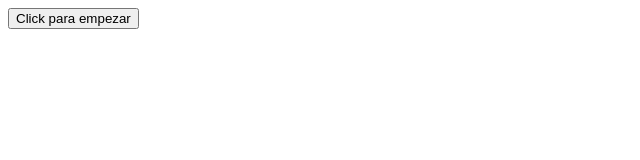
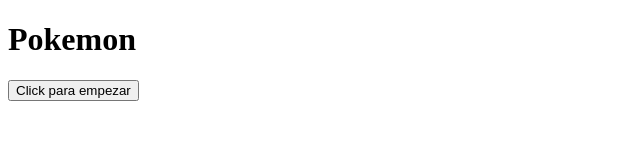
Before and after one commit to Laboratoria/BOG005-data-lovers, a plain HTML site: page src/index.html in a window 1280 px wide. Shown: the whole page, without its empty margins (0-640 px from the left). Drawn offline with Linux system fonts and the light colour scheme.

Commit message:
Pokemon h1

```diff
--- a/src/index.html
+++ b/src/index.html
@@ -5,8 +5,9 @@
     <title>Data Lovers</title>
     <link rel="stylesheet" href="style.css" />
   </head>
-  <button>Click para empezar</button>
   <body>
+    <h1>Pokemon</h1>
+    <button>Click para empezar</button>
     <div id="root"></div>
     <script src="main.js" type="module"></script>
   </body>
```
